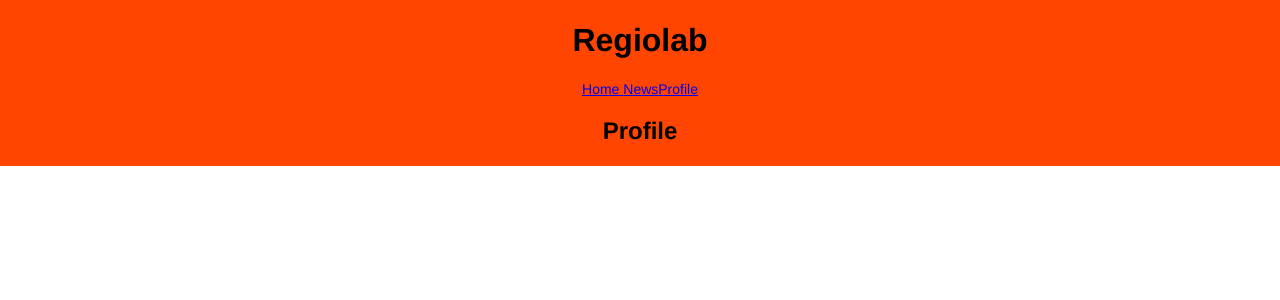
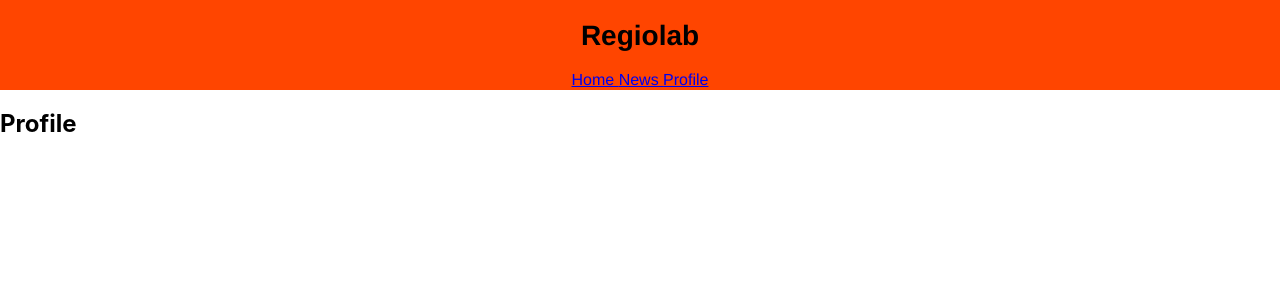
Before and after one commit to regiolab-b/frontend, a React (Create React App) app: page /profile in a window 1280 px wide. Shown: the top 300 px of the page. Built offline with nearby package versions, Linux system fonts and the light colour scheme.

Commit message:
Navbar + linking done

```diff
--- a/src/App.css
+++ b/src/App.css
@@ -17,6 +17,10 @@
   color: black;
 }
 
+.pages {
+
+}
+
 @media only screen and (max-width: 700px) {
   .responsive {
       width: 49.99999%;
--- a/src/components/Header.js
+++ b/src/components/Header.js
@@ -1,18 +1,35 @@
 import React from 'react';
-import {Navbar} from './Navbar.js'
-import { Router } from 'react-router-dom';
+import { BrowserRouter as Router, Link, Switch, Route } from 'react-router-dom';
+import Home from './Home';
+import News from './News';
+import Profile from './Profile';
 
 
 export class Header extends React.Component {
     render() {
         return (
-                <div className="header">
+            <Router>
+              <div className="header">
                   <div className="title">
-                    <h1>Regiolab</h1>
-                    <Navbar/>
+                      <div className="navbar">
+                        <h1>Regiolab</h1>
+                      </div>
+                      <Link to={'/'} className="nav-link"> Home </Link>
+                      <Link to={'/news'} className="nav-link">News </Link>
+                      <Link to={'/profile'} className="nav-link">Profile</Link>
                   </div>
-                </div>
-              );
+              </div>
+
+              <div className="pages">
+                  <Switch>
+                      <Route exact path='/' component={Home} />
+                      <Route path='/news' component={News} />
+                      <Route path='/profile' component={Profile} />
+                  </Switch>
+              </div>
+
+            </Router>
+        );
     }
 }
 
--- a/src/components/Navbar.js
+++ b/src/components/Navbar.js
@@ -1,30 +1,34 @@
-import React, {Component} from 'react';
+import React from 'react';
 import { BrowserRouter as Router, Link, Switch, Route } from 'react-router-dom';
 import Home from './Home';
 import News from './News';
 import Profile from './Profile';
 
 
-export class Navbar extends Component {
+export class Header extends React.Component {
     render() {
         return (
             <Router>
-                <div>
-                    <nav className="navbar">
+                                  <div className="title">
+                    <h1>Regiolab</h1>
+                    </div>
+                <div className="header">
                     <Link to={'/'} className="nav-link"> Home </Link>
             <Link to={'/news'} className="nav-link">News</Link>
             <Link to={'/profile'} className="nav-link">Profile</Link>
-                    </nav>
                     </div>
+                    <div className="pages">
                     <Switch>
+
               <Route exact path='/' component={Home} />
               <Route path='/news' component={News} />
               <Route path='/profile' component={Profile} />
           </Switch>
+          </div>
 
             </Router>
         );
     }
 }
 
-export default Navbar;
+export default Header;
```
